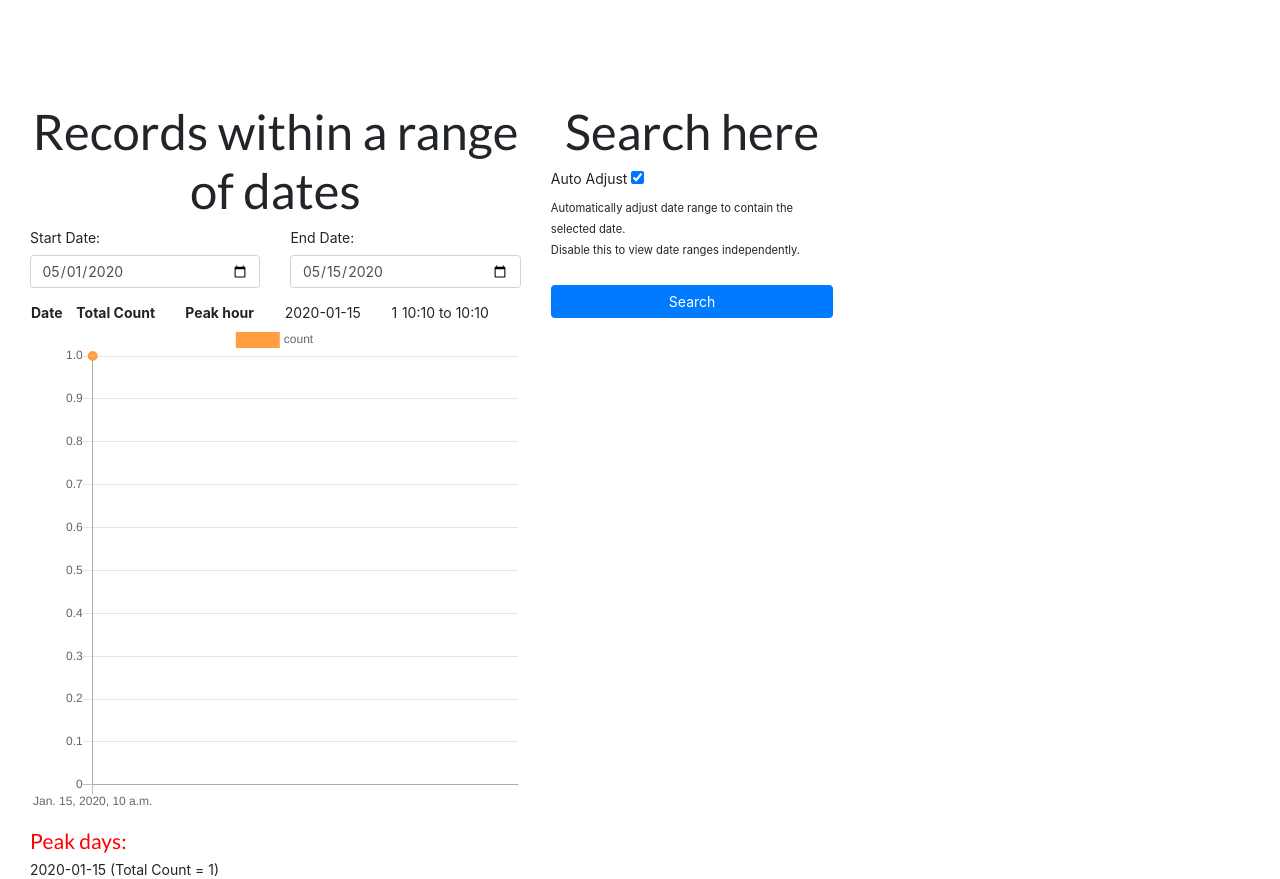
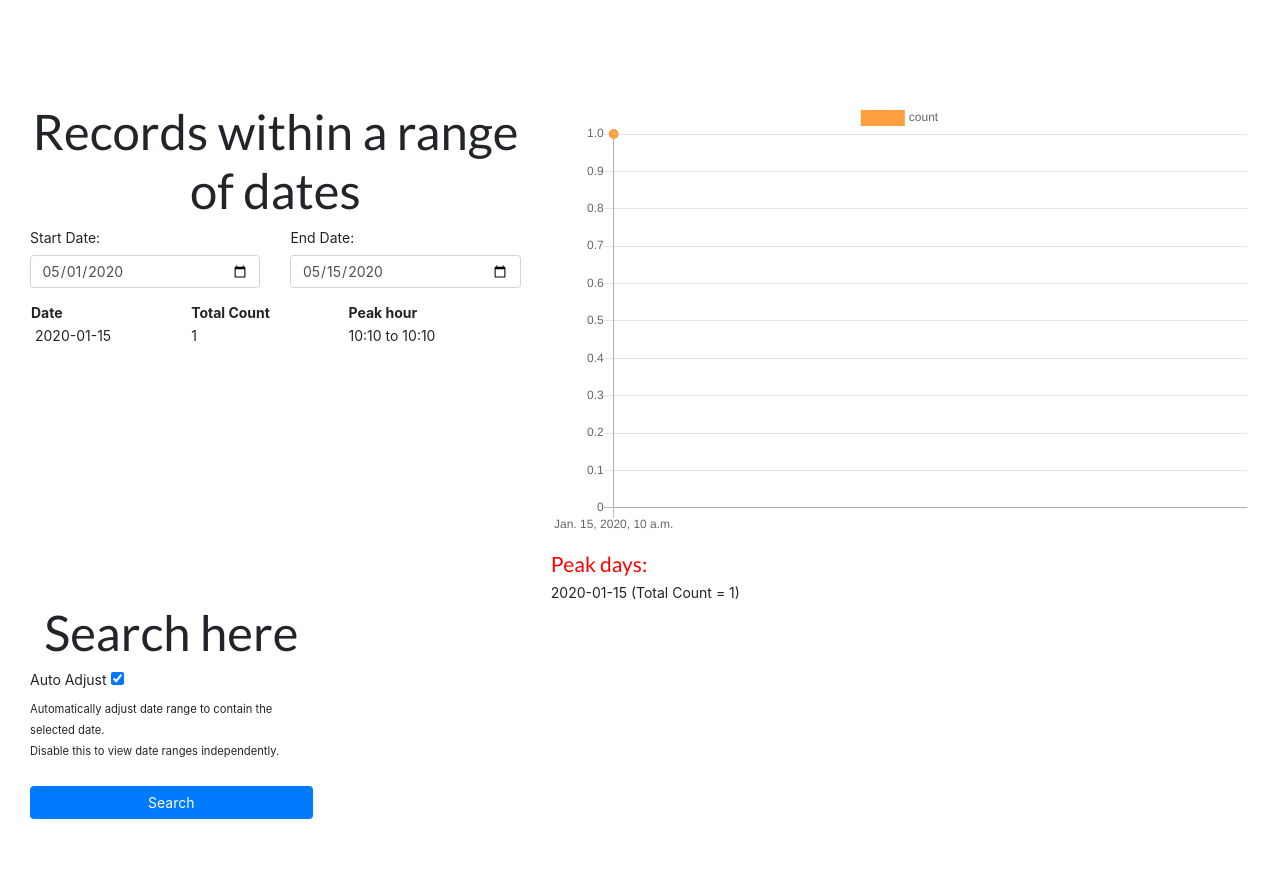
Before and after one commit to bitRondo/human-tracking-surveillance, a Django app: template statisticsManagement/templates/statisticsManagement/DailyRecordChart.html in a window 1280 px wide. Shown: the top 879 px of the page. Run offline with Django 3.2, Linux system fonts and the light colour scheme; tables that the repository leaves empty hold one stand-in row (values such as "Sample post"); the template is opened without the code that fills it: values that come from a table or form of the project are taken from there, most other values are stand-ins (such as "Sample title", 1, 10 or a date in 2020); some libraries are stand-ins or nearby versions.

Commit message:
Records within a range of dates-done

```diff
--- a/statisticsManagement/templates/statisticsManagement/DailyRecordChart.html
+++ b/statisticsManagement/templates/statisticsManagement/DailyRecordChart.html
@@ -23,8 +23,8 @@
                     <th>Peak hour</th>
 
                     {% for each in all_results %}
-                    <!-- <tr {% if each in peak_results %} style="background-color: palevioletred;" {% endif %}
-                        {% if each.record_date == single_date %} style="background-color: greenyellow;" {% endif %}></tr> -->
+                    <tr {% if each in peak_results %} style="background-color: palevioletred;" {% endif %}
+                        {% if each.record_date == single_date %} style="background-color: greenyellow;" {% endif %}></tr>
                         <td style="padding-left: 5px;">{{ each.record_date|date:"Y-m-d" }}</td>
                         <td>{{ each.total_count }}</td>
                         <td>{{ each.peak_hour_start|date:"H:i" }} to
@@ -32,7 +32,9 @@
                     </tr>
                     {% endfor %}
                 </table>
-                <canvas id="myChart" width="400" height="400"></canvas>
+            </div>
+            <div id="date_range_chart" class="col-md-7">
+                <canvas id="myChart" width="400" height="250"></canvas>
                 <script>
 
                     const label = [{%for i in all_results%}'{{i.record_date}}',{% endfor%}];
```
